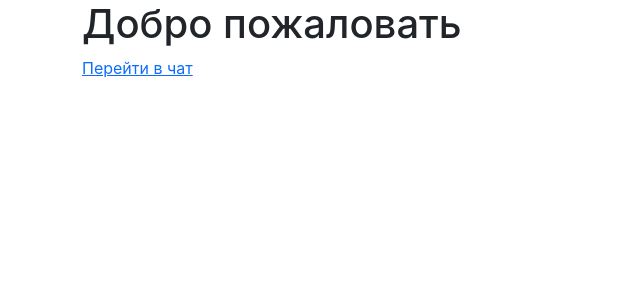
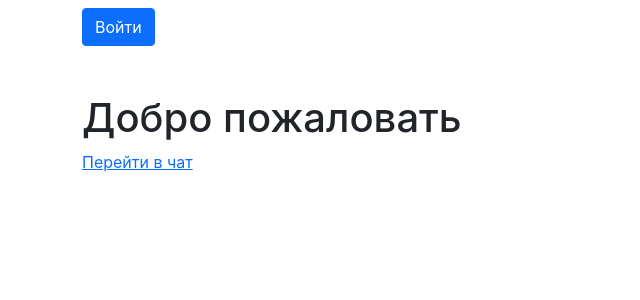
Before and after one commit to itsdavid71/chat, a React (Create React App) app: page / in a window 1280 px wide. Shown: the top 300 px of the page, without its empty margins (0-640 px from the left). Built offline with nearby package versions, Linux system fonts and the light colour scheme; what @googlemaps/react-wrapper would draw is missing.

Commit message:
Auth (#3)

```diff
--- a/src/App.js
+++ b/src/App.js
@@ -4,13 +4,22 @@ import "./App.css";
 import Chats from "./routes/Chats";
 import { Wrapper } from "@googlemaps/react-wrapper";
 import { Container } from "react-bootstrap";
+import { Auth0Provider } from "@auth0/auth0-react";
+
 import Chat from "./routes/Chat";
 import Main from "./routes/Main";
+import Auth from "./components/Auth";
 
 function App() {
   return (
     <Wrapper apiKey="AIzaSyBEWfYnG7bYhE2NUEvCyKs5j_2-a4LGmgE">
+      <Auth0Provider
+        domain="dev-pi626oqr.eu.auth0.com"
+        clientId="O3AeTHBeJm6c3KvHkOiwHn3iCsRUvtaR"
+        redirectUri={window.location.origin}
+      >
         <Container>
+          <Auth />
           <Routes>
             <Route path="/" element={<Main />} />
             <Route path="chats" element={<Chats />}>
@@ -18,6 +27,7 @@ function App() {
             </Route>
           </Routes>
         </Container>
+      </Auth0Provider>
     </Wrapper>
   );
 }
--- /dev/null
+++ b/src/components/Auth.js
@@ -0,0 +1,27 @@
+import { Button } from "react-bootstrap";
+import { useAuth0 } from "@auth0/auth0-react";
+
+function Auth() {
+  const { loginWithRedirect, logout, user, isAuthenticated } = useAuth0();
+
+  if (isAuthenticated) {
+    return (
+      <div>
+        <p className="mt-2">{user.name}</p>
+        <img src={user.pic} />
+        <Button onClick={() => logout()} className="">
+          Выйти
+        </Button>
+      </div>
+    );
+  }
+  return (
+    <div className="mb-5">
+      <Button onClick={() => loginWithRedirect()} className="mt-2">
+        Войти
+      </Button>
+    </div>
+  );
+}
+
+export default Auth;
--- a/src/features/chats/MessageForm.js
+++ b/src/features/chats/MessageForm.js
@@ -40,18 +40,6 @@ function MessageForm({ onSubmit }) {
     <form onSubmit={handleSubmit(onFormSubmit)}>
       <div className="mb-2">
         <FormControl
-          type="text"
-          placeholder="Ваше имя"
-          {...register("name", { required: true, maxLength: 20 })}
-        />
-      </div>
-      {errors.name?.type === "required" && (
-        <Alert className="mt-2" variant={"danger"}>
-          Имя не может быть пустым
-        </Alert>
-      )}
-      <div className="mb-2">
-        <FormControl
           as="textarea"
           placeholder="Текст сообщения"
           onKeyDown={handleKeyDown}
--- a/src/routes/Chat.js
+++ b/src/routes/Chat.js
@@ -2,6 +2,7 @@ import { useParams } from "react-router-dom";
 import { useEffect, useRef } from "react";
 import { useDispatch, useSelector } from "react-redux";
 import styled from "styled-components";
+import { useAuth0 } from "@auth0/auth0-react";
 import {
   getMessages,
   selectMessages,
@@ -13,6 +14,7 @@ import {
 import Message from "../features/chats/Message";
 import MessageForm from "../features/chats/MessageForm";
 function Chat() {
+  const { user, isAuthenticated } = useAuth0();
   const { chatId } = useParams();
   const dispatch = useDispatch();
   const messages = useSelector(selectMessages);
@@ -27,23 +29,26 @@ function Chat() {
     messagesRef.current.scrollTop = messagesRef.current.scrollHeight;
   }, [messages]);
 
-  console.log(messages);
-
-  const handleSubmit = ({ name, text, imageURL, location }) => {
-    console.log(location);
+  const handleSubmit = ({ text, imageURL, location }) => {
+    if (user) {
       const message = {
         chatId,
-      name,
+        name: user.name,
         text,
         imageURL,
         location,
       };
       dispatch(submitMessage(message));
+    }
   };
   return (
     <div>
       <h1>Чат {chatId}</h1>
+      {isAuthenticated ? (
         <MessageForm onSubmit={handleSubmit} />
+      ) : (
+        <p>Для отправки сообщений авторизуйтесь</p>
+      )}
       <SMessages ref={messagesRef}>
         {messages.map((message) => (
           <Message key={message._id} message={message} />
```
Lines whose indentation alone changed are shown as unchanged.
